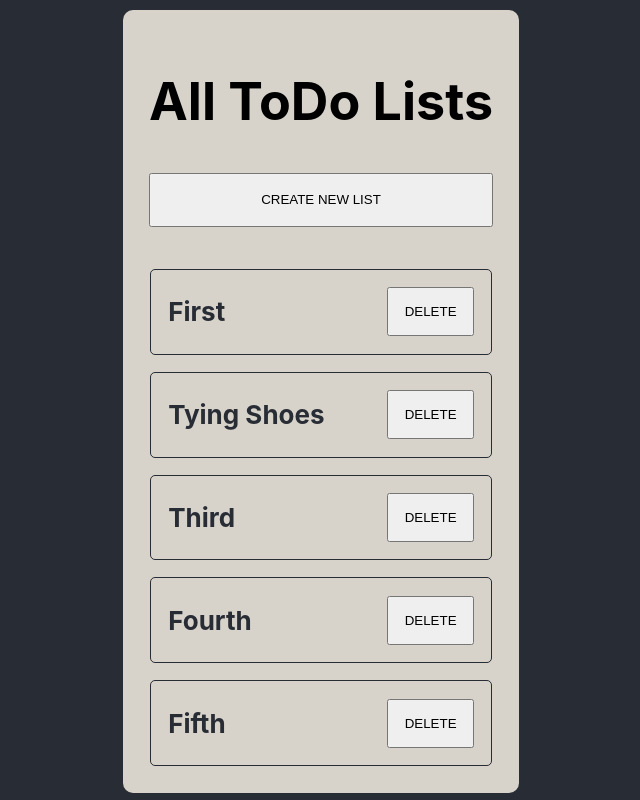
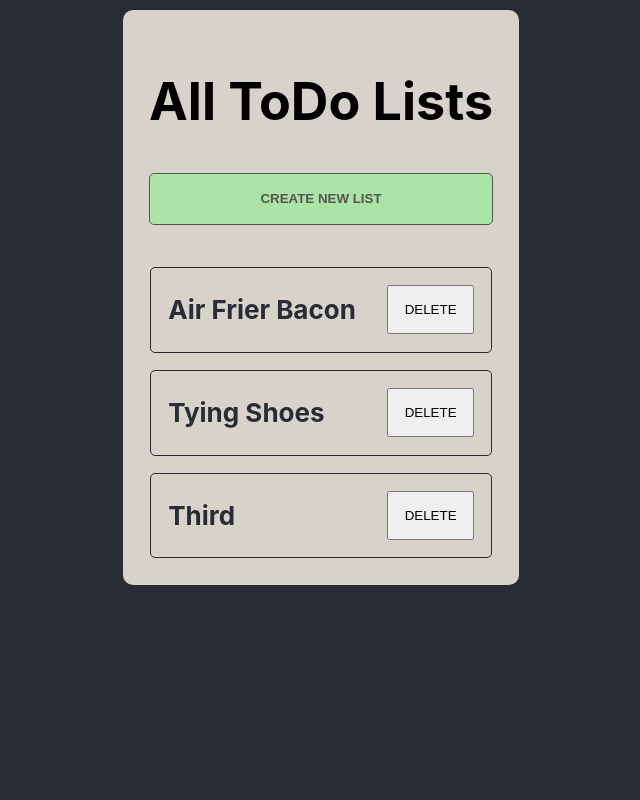
Before and after one commit to MotorcycleEnjoyer/ToDoList-Frontend, a React (Create React App) app in the folder todo-frontend/: page / in a window 1280 px wide. Shown: the whole page, without its empty margins (319-959 px from the left). Built offline with nearby package versions, Linux system fonts and the light colour scheme.

Commit message:
make newList button green, remove useless listIndex state

```diff
--- a/todo-frontend/src/App.css
+++ b/todo-frontend/src/App.css
@@ -4,6 +4,19 @@ html{
 
 button{
   padding: 5%;
+}
+
+#newToDoListButton{
+  background-color: lightGreen;
+  border: 1px solid black;
+  font-weight: bold;
+  opacity: 60%;
+  border-radius: 5px;
+}
+
+#newToDoListButton:hover{
+  opacity: 100%;
+  cursor: pointer;
 }
 
 .Flex-Container {
@@ -99,12 +112,11 @@ button{
 }
 
 
+.returnToMenu{
+
+}
 
 
-
-.ToDoList{
-  width:auto;
-}
 
 .step{
   margin: 20px;
@@ -120,8 +132,9 @@ button{
   padding: 5px;
   color: black;
   word-wrap: break-word;
-  max-width: 20vw;
+  max-width: 50vh;
   text-align: left;
+  font-size: calc(10px + 2vmin);
 }
 
 .step--index{
--- a/todo-frontend/src/App.js
+++ b/todo-frontend/src/App.js
@@ -6,46 +6,10 @@ import AllToDoLists from './Components/AllToDoLists';
 
 function App() {
   const [defaultList, setDefaultList] = React.useState([
-    {name: "First", list: ["one","two"]},
+    {name: "Air Frier Bacon", list: ["Set frier to Bake, 425F 13min", "Put aluminum foil sheet onto frier tray, and add bacon", "Add into oven.", "Enjoy"]},
     {name: "Tying Shoes", list: ["Put shoes on","Cross the laces and pull", "make loops", "cross loops and pull"]},
     {name: "Third", list: ["three","four"]},
-    {name: "Fourth", list: ["three","four"]},
-    {name: "Fifth", list: ["three","four"]}
   ])
-
-  // NETWORKING and SAVING
-
-  /*   React.useEffect(()=>{
-     axios.get("http://localhost:5000/", {crossDomain: true}).then(response => {
-      setDefaultList(response.data || [])
-      })
-
-      console.log("FETCH INITIAL LIST!!!")
-  }, []) */
-
-
-  /*
-  function updateServerList(data){
-
-    axios.post('http://localhost:5000/', data)
-        .then(res => {
-          console.log(`statusCode: ${res.status}`)
-    })
-
-    console.log("UPDATE SERVER LIST FUNCTION")
-  } */
-
-  /*
-  function deleteFromList(arrayIndex){
-    if(stepList.length === 1){
-      updateServerList([])
-    }
-    setStepList(prevList => {
-        return prevList.filter((element, index) => {
-            return index !== arrayIndex
-        })
-    })
-  } */
 
   return (
     <div className="Flex-Container">
--- a/todo-frontend/src/Components/ToDoSteps/ToDoList.js
+++ b/todo-frontend/src/Components/ToDoSteps/ToDoList.js
@@ -3,7 +3,6 @@ import React from "react"
 
 export default function ToDoList({propsObject}) {
   let [step, setStep] = React.useState("")
-  let [listIndex, setListIndex] = React.useState(propsObject.listIndex)
   function writeStep(event){
     setStep(event.target.value)
   }
@@ -12,7 +11,7 @@ export default function ToDoList({propsObject}) {
     if(event.keyCode === 13){
       if(step === "")
         return
-      propsObject.toDoListMethods.addStep(listIndex, event.target.value)
+      propsObject.toDoListMethods.addStep(propsObject.listIndex, event.target.value)
       setStep("")
     }
   }
@@ -20,7 +19,7 @@ export default function ToDoList({propsObject}) {
   function addStep(event){
     if(step === "")
       return
-    propsObject.toDoListMethods.addStep(listIndex, step)
+    propsObject.toDoListMethods.addStep(propsObject.listIndex, step)
     setStep("")
   }
 
@@ -34,7 +33,7 @@ export default function ToDoList({propsObject}) {
     if(title==="")
       return
 
-    propsObject.toDoListMethods.changeTitle(listIndex, title)
+    propsObject.toDoListMethods.changeTitle(propsObject.listIndex, title)
     let input = document.getElementById("listInput")
     input.focus()
   }
@@ -47,14 +46,14 @@ export default function ToDoList({propsObject}) {
 
   function resetTitle(){
     setTitle("")
-    propsObject.toDoListMethods.changeTitle(listIndex, "RENAME ME")
+    propsObject.toDoListMethods.changeTitle(propsObject.listIndex, "RENAME ME")
   }
 
   let stepListAsHTML = propsObject.toDoList.list.map((element, index) =>
     <ToDoStep
           key={index}
           step={element}
-          listIndex = {listIndex}
+          listIndex = {propsObject.listIndex}
           stepIndex = {index}
           delete={propsObject.toDoStepMethods.removeStep}
           edit={propsObject.toDoStepMethods.editStep}
@@ -72,7 +71,7 @@ export default function ToDoList({propsObject}) {
               <div id="titleContainerNoEdit">
 
                 <div id="titleContainerNoEdit--buttons">
-                  <button onClick={propsObject.toDoListMethods.returnToMenu}>MENU</button>
+                  <button className="returnToMenu" onClick={propsObject.toDoListMethods.returnToMenu}>MENU</button>
                   <button onClick={resetTitle}>EDIT TITLE</button>
                 </div>
 
```
Also changed, not shown: todo-frontend/src/Components/AllToDoLists.js (+4 -4 lines).
